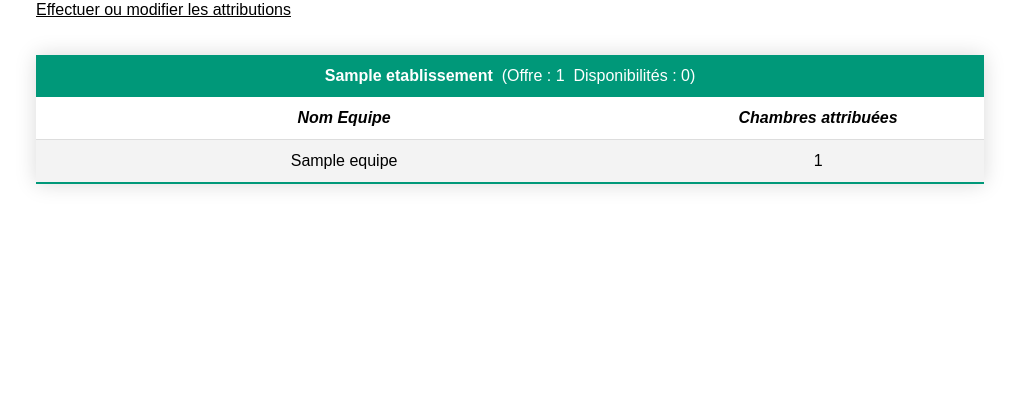
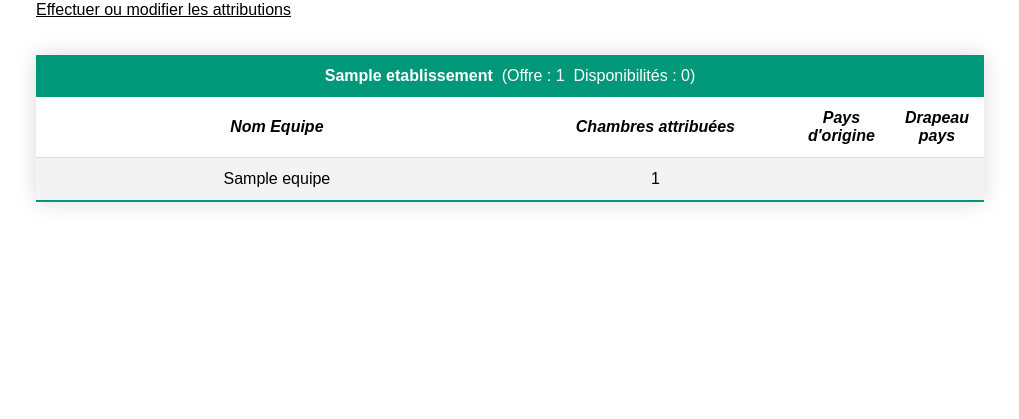
Before and after one commit to GianniB77/PPE3, a PHP site: page /consultationAttributions.php in a window 1280 px wide. Shown: the part 263-682 px from the top of the page, without its empty margins (130-1149 px from the left). Run offline with PHP 8.4, Linux system fonts and the light colour scheme; tables that the repository leaves empty hold one stand-in row (values such as "Sample post").

Commit message:
Fxxx you Gianni <3

```diff
--- a/AppliFestival (PDO)/_gestionBase.inc.php
+++ b/AppliFestival (PDO)/_gestionBase.inc.php
@@ -175,7 +175,7 @@
 
 function obtenirReqIdNomEquipesAHeberger()
 {
-   $req="SELECT idEquipe, nomEquipe from Equipe where hebergement='O' order by idEquipe";
+   $req="SELECT idEquipe, nomEquipe, idPays from Equipe where hebergement='O' order by idEquipe";
    return $req;
 }
 
@@ -247,7 +247,7 @@
 // dans l'établissement transmis
 function obtenirReqEquipesEtab($idEtab)
 {
-   $req="SELECT distinct Attribution.idEquipe, nomEquipe from Equipe, Attribution where Attribution.idEquipe=Equipe.idEquipe and idEtab='$idEtab'";
+   $req="SELECT distinct Attribution.idEquipe, nomEquipe, idPays from Equipe, Attribution where Attribution.idEquipe=Equipe.idEquipe and idEtab='$idEtab'";
    return $req;
 }
 
@@ -264,4 +264,20 @@
       return 0;
 }
 
+function obtenirNomPays($idPays,$connexion)
+{
+   $req="SELECT nompays FROM pays where idPays ='$idPays'";
+   $rsPays=$connexion->query($req);
+   $lgPays=$rsPays->fetch();
+   return $lgPays['nompays'];
+}
+
+function obtenirDrapeauPays($idPays,$connexion)
+{
+   $req="SELECT drapeau FROM pays where idPays ='$idPays'";
+   $rsPays=$connexion->query($req);
+   $lgPays=$rsPays->fetch();
+   return $lgPays['drapeau'];
+}
+
 ?>
--- a/AppliFestival (PDO)/consultationAttributions.php
+++ b/AppliFestival (PDO)/consultationAttributions.php
@@ -53,7 +53,7 @@
       // AFFICHAGE DE LA 1ÈRE LIGNE D'EN-TÊTE
       echo "
       <tr>
-         <td colspan='2' align='left'><strong>$nomEtab</strong>&nbsp;
+         <td colspan='6' align='left'><strong>$nomEtab</strong>&nbsp;
          (Offre : $nbOffre&nbsp;&nbsp;Disponibilités : $nbChLib)
          </td>
       </tr>
@@ -64,6 +64,8 @@
       <tr>
          <td width='65%' align='left'><i><strong>Nom Equipe</strong></i></td>
          <td width='35%' align='left'><i><strong>Chambres attribuées</strong></i>
+         <td width='35%' align='left'><i><strong>Pays d'origine</strong></i>
+         <td width='35%' align='left'><i><strong>Drapeau pays</strong></i>
          </td>
       </tr>";
       // AFFICHAGE DU DÉTAIL DES ATTRIBUTIONS : UNE LIGNE PAR Equipe AFFECTÉ
@@ -75,14 +77,19 @@
       {
          $idEquipe=$row['idEquipe'];
          $nomEquipe=$row['nomEquipe'];
+         $idPays=$row['idPays'];
          echo "
          <tr>
             <td width='65%' align='left'>$nomEquipe</td>";
          // On recherche si des chambres ont déjà été attribuées à ce Equipe
          // dans l'établissement
          $nbOccupEquipe=obtenirNbOccupEquipe($connexion, $idEtab, $idEquipe);
+         $nomPays = obtenirNomPays($idPays,$connexion);
+         $drapeau = obtenirDrapeauPays($idPays,$connexion);
          echo "
             <td width='35%' align='left'>$nbOccupEquipe</td>
+            <td width='35%' align='left'>$nomPays</td>
+            <td width='35%' align='left'><img src='$drapeau' id='drapeau equipe'weight='150'height='150'/></td>
          </tr>";
       }
    }
--- a/AppliFestival (PDO)/modificationAttributions.php
+++ b/AppliFestival (PDO)/modificationAttributions.php
@@ -79,8 +79,10 @@
 {
 	$idEquipe = $row['idEquipe'];
 	$nom = $row['nomEquipe'];
+	$idPays =$row['idPays'];
+	$nomPays = obtenirNomPays($idPays,$connexion);
 	echo "<tr>";
-	echo "<td width = '25%'>$nom</td>";
+	echo "<td width = '25%'><strong>$nom ($nomPays)</strong></td>";
 	$req = obtenirReqEtablissementsOffrantChambres();
 	$rsEtab = $connexion->query($req);
 	$lgEtab = $rsEtab->fetchALL(PDO::FETCH_ASSOC);
```
